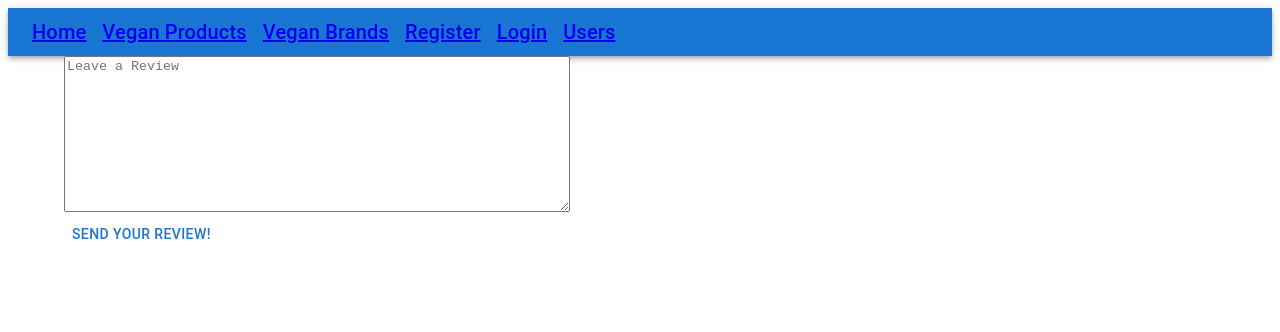
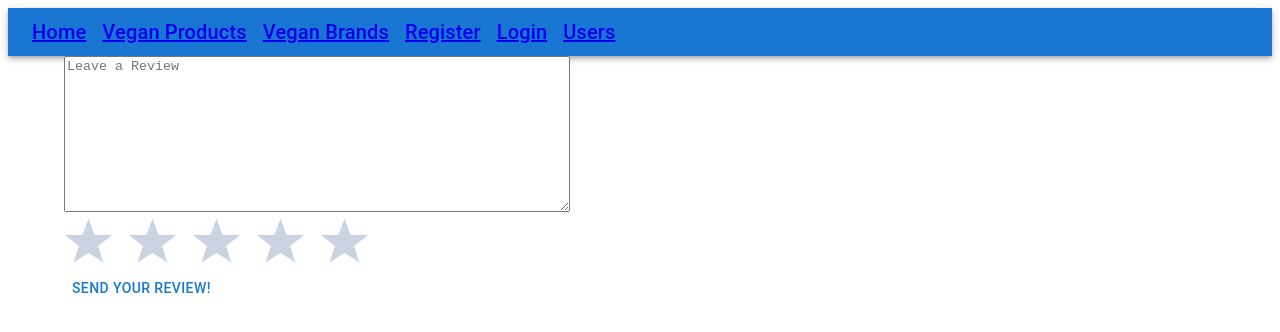
Before and after one commit to ermaitland/ga-project-3-frontend, a React (Create React App) app: page /products/1/reviews in a window 1280 px wide. Shown: the top 332 px of the page. Built offline with nearby package versions, Linux system fonts and the light colour scheme.

Commit message:
linked to the star rating

```diff
--- a/src/components/Product.js
+++ b/src/components/Product.js
@@ -62,7 +62,7 @@ export default function Product() {
           <Typography color='text.primary' sx={{ fontSize: 18 }} gutterBottom>
             Decription: {singleProduct.description}
           </Typography>
-          <ProductRating rating={Product.rating || 0} />
+          <ProductRating rating={singleProduct.rating || 0} />
         </CardContent>
       </Container>
     </>
--- a/src/components/ReviewProduct.js
+++ b/src/components/ReviewProduct.js
@@ -3,13 +3,13 @@ import { Box, Container } from '@mui/system';
 import { useState } from 'react';
 import { useNavigate, useParams } from 'react-router-dom';
 import { API } from '../lib/api';
-
-// add in the star component for rating and the rating values
+import ProductRating from './common/ProductRating';
 
 export default function ReviewProduct() {
   const navigate = useNavigate();
   const { id } = useParams();
   const [textValue, setTextValue] = useState('');
+  const [rating, setRating] = useState(0);
 
   const handleTextChange = (e) => setTextValue(e.target.value);
 
@@ -17,7 +17,7 @@ export default function ReviewProduct() {
     e.preventDefault();
     API.POST(
       API.ENDPOINTS.createReview(id),
-      { text: textValue, rating: 1 },
+      { text: textValue, rating: rating },
       API.getHeaders()
     )
       .then(({ data }) => {
@@ -42,7 +42,9 @@ export default function ReviewProduct() {
             style={{ width: 500 }}
           />
         </Box>
-        <Box>{/* STAR RATING */}</Box>
+        <Box>
+          <ProductRating rating={rating} setRating={setRating} />{' '}
+        </Box>
         <Button type='Submit'>Send your review!</Button>
       </form>
     </Container>
```
